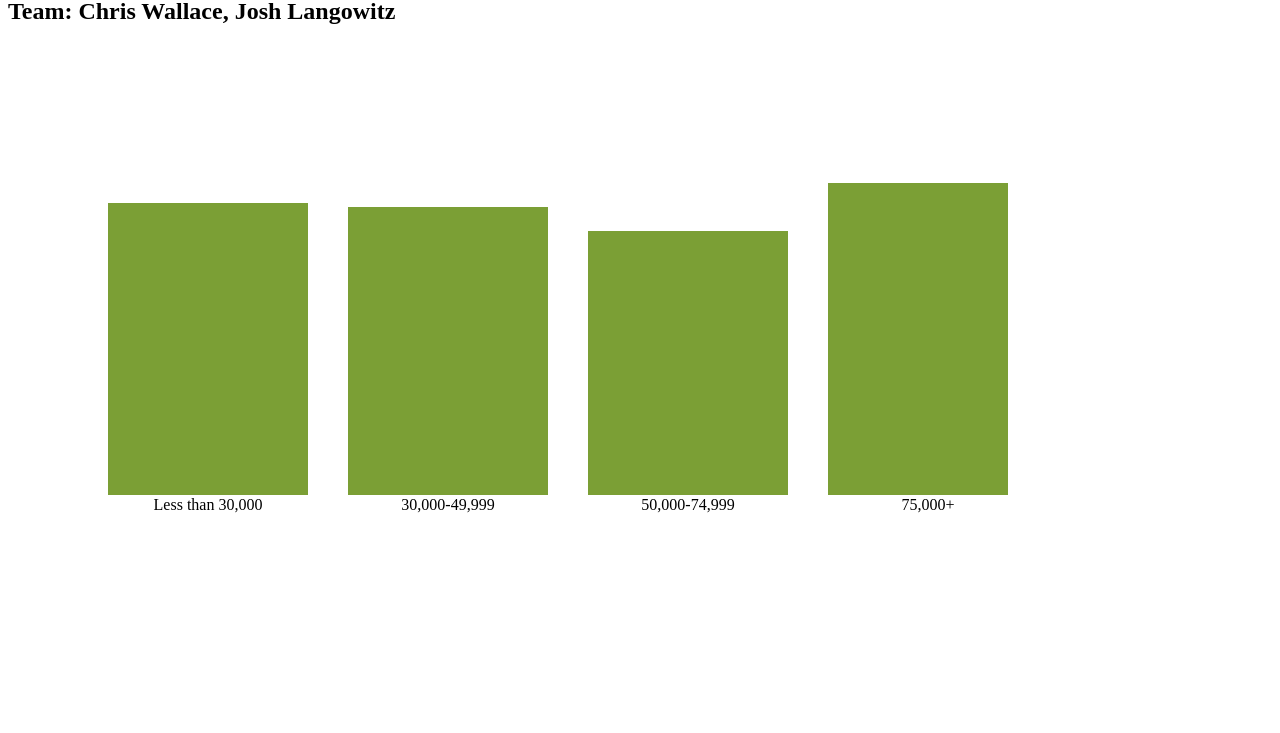
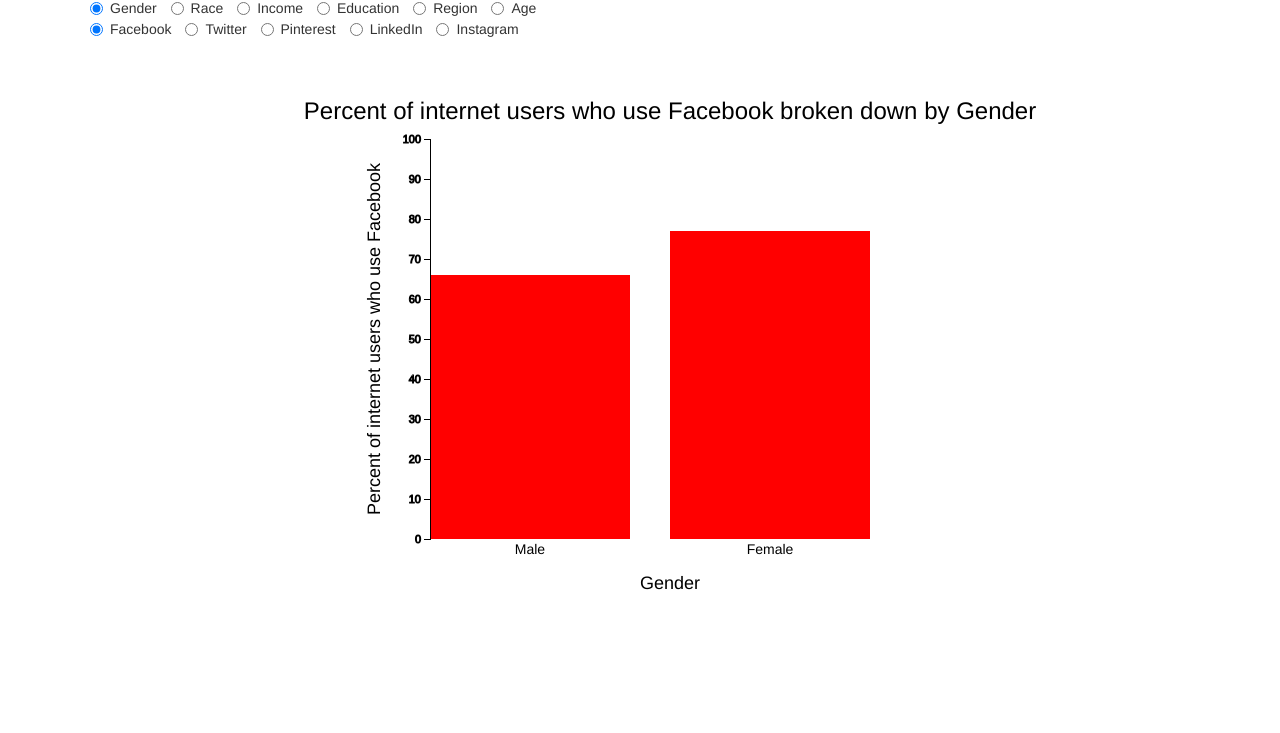
Before and after one commit to cwallac/DataViz-Lab-2, a plain HTML site: page index.html in a window 1280 px wide. Shown: the part 126-859 px from the top of the page. Drawn offline with nearby package versions, Linux system fonts and the light colour scheme.

Commit message:
generalization and radio buttons

```diff
--- a/index.html
+++ b/index.html
@@ -1,18 +1,3 @@
-Skip to content
-This repository
-Search
-Pull requests
-Issues
-Gist
- @cwallac
- Unwatch 3
-  Star 0
- Fork 0 flymperopoulos/CanvasDrawing
-Branch: master  CanvasDrawing/main.html
-@acejang1994acejang1994 14 days ago koch snowflake
-2 contributors @flymperopoulos @acejang1994
-RawBlameHistory     283 lines (240 sloc)  8.08 KB
-
 <!-- saved from url=(0054)http://rpucella.net/courses/dataviz-fa15/project1.html -->
 <html><head><meta http-equiv="Content-Type" content="text/html; charset=UTF-8">
 
@@ -20,23 +5,50 @@ RawBlameHistory     283 lines (240 sloc)  8.08 KB
   <title>Project 1</title>
 
 <style type="text/css"></style>
+<script type="text/javascript" src="https://cdnjs.cloudflare.com/ajax/libs/jquery/3.0.0-alpha1/jquery.min.js"></script>
 <script src="https://cdnjs.cloudflare.com/ajax/libs/d3/3.5.6/d3.min.js" charset="utf-8"></script>
+<link href="https://maxcdn.bootstrapcdn.com/bootstrap/3.3.5/css/bootstrap.min.css" rel="stylesheet" integrity="sha256-MfvZlkHCEqatNoGiOXveE8FIwMzZg4W85qfrfIFBfYc= sha512-dTfge/zgoMYpP7QbHy4gWMEGsbsdZeCXz7irItjcC3sPUFtf0kuFbDz/ixG7ArTxmDjLXDmezHubeNikyKGVyQ==" crossorigin="anonymous">
 <script src="script.js"></script>
 </head>
 
 
 <body>
 
-  <h1>Project 2 Social Network Visualization</h1>
-  <h2>Team: Chris Wallace, Josh Langowitz</h2>
+  <div class="container">
 
-  <svg width="1000" height="1000" id="question1">
 
-  </svg>
+    <h1>Project 2 Social Network Visualization</h1>
+    <h2>Team: Chris Wallace, Josh Langowitz</h2>
 
-  <svg width="1000" height="1000" id="question2">
+    <div class="radio-inline" id="segment">
+      <label class="radio-inline"><input type="radio" name="segment" checked="true" id="Gender">Gender</label>
+      <label class="radio-inline"><input type="radio" name="segment" id="Race">Race</label>
+      <label class="radio-inline"><input type="radio" name="segment" id="Income">Income</label>
+      <label class="radio-inline"><input type="radio" name="segment" id="Education">Education</label>
+      <label class="radio-inline"><input type="radio" name="segment" id="Region">Region</label>
+      <label class="radio-inline"><input type="radio" name="segment" id="Age">Age</label>
+    </div>
 
-  </svg>
+    <div></div>
+
+    <div class="radio-inline" id="network">
+      <label class="radio-inline"><input type="radio" name="network" checked="true" id="Facebook">Facebook</label>
+      <label class="radio-inline"><input type="radio" name="network" id="Twitter">Twitter</label>
+      <label class="radio-inline"><input type="radio" name="network" id="Pinterest">Pinterest</label>
+      <label class="radio-inline"><input type="radio" name="network" id="LinkedIn">LinkedIn</label>
+      <label class="radio-inline"><input type="radio" name="network" id="Instagram">Instagram</label>
+    </div>
+
+    <div>
+      <svg width="1000" height="600" id="question1">
+
+      </svg>
+
+      <svg width="1000" height="1000" id="question2">
+
+      </svg>
+    </div>
+  </div>
 
 
 
--- a/script.js
+++ b/script.js
@@ -11,12 +11,24 @@ var y = d3.scale.linear()
     .range([100,0]);
 
 var networkColors = {
-	"Twitter":"#AA3939",
-	"LinkedIn":"#226666",
-	"Facebook": "#7B9F35",
-	"Instagram": "#2D882D",
-	"Pinterest": "#AA6C39"
+	"Twitter":"Orange",
+	"LinkedIn":"Blue",
+	"Facebook": "Red",
+	"Instagram": "Green",
+	"Pinterest": "Violet"
 }
+
+var axisLabel = {
+	"Gender":"Gender",
+	"Race":"Race",
+	"Age":"Age",
+	"Income":"Anual Income in USD",
+	"Region":"Region of Living",
+	"Education":"Education Level"
+}
+
+var currentSegment = "Gender";
+var currentNetwork = "Facebook"
 
 // global variables
 
@@ -122,7 +134,7 @@ var data = {
 
 	},
 	"Income":{
-		"Less than 30,000":{
+		"<30,000":{
 			"Twitter":21,
 			"LinkedIn":17,
 			"Facebook":73,
@@ -379,6 +391,14 @@ var d3Data = [
 
 //drawAll(data,50,150);
 draw(d3Data);
+$("#segment input:radio").on("click", function() {
+	currentSegment = this.id;
+	question1(data);
+});
+$("#network input:radio").on("click", function() {
+	currentNetwork = this.id;
+	question1(data);
+});
 question1(data);
 }
 
@@ -565,18 +585,25 @@ function drawBarGraph(startX, startY, data) {
 }
 
 function question1(data) {
-	siteSegmentBreakdown(data, "Facebook", "Race", 100, 50);
-	siteSegmentBreakdown(data, "Facebook", "Income", 100, 50);
+	siteSegmentBreakdown(data, currentNetwork, currentSegment);
 
 }
 
-function siteSegmentBreakdown(data, site, segment, startX, startY) {
+function siteSegmentBreakdown(data, site, segment) {
+	//Clear the old graph
+	d3.select("#question1").selectAll("g").remove();
+
+	//Generate the proper data array for the bars
 	var segmentData = data[segment];
 	var graphData = []
 	for (var demographic in segmentData) {
 		graphData.push({name: demographic, height: barScale * segmentData[demographic][site]})
 	}
-	d3.select("#question1").selectAll("g").remove();
+
+	var startX = (1000 - graphData.length * (barWidth + barMargin)) / 2 + 100
+	var startY = 100
+
+	//Make the bars
 	d3.select("#question1").selectAll("g")
 		.data(graphData)
 		.enter()
@@ -587,11 +614,56 @@ function siteSegmentBreakdown(data, site, segment, startX, startY) {
 				.attr("width", barWidth)
 				.attr("height", function(d, i) {return d.height;})
 				.style("fill", networkColors[site]);
+
+	//Make the text labels for the categories
 	d3.select("#question1").selectAll("g").append("text")
 		.text(function(d) {return d.name;})
-	.attr("x",startX)
 		.attr("fontsize",15)
 		.attr("x", function(d, i) {return startX + (i + .5) * barWidth + (i) * barMargin;})
 		.attr("y",startY + 100 * barScale + 15 )
 		.style("text-anchor", "middle");
+
+	//Make the axis
+	var yAxis = d3.svg.axis()
+		.scale(d3.scale.linear().domain([0, 100]).range([100 * barScale, 0]))
+		.orient("left");
+	d3.select("#question1")
+		.append("g")
+			.attr("class", "y axis")
+			.attr("fill","none")
+			.attr("stroke","black")
+			.attr("shape-rendering","crispEdges")
+			.attr("font-family","sans-serif")
+			.attr("font-size","11px")
+			.attr("transform", "translate(" + startX + ", " + startY + ")")
+			.call(yAxis);
+
+	//Title the graph
+	d3.select("#question1")
+		.append("g")
+			.append("text")
+				.attr("x", startX + graphData.length * (barWidth + barMargin) / 2)
+				.attr("y", startY - 20)
+				.attr("font-size", "24px")
+				.style("text-anchor", "middle")
+				.text("Percent of internet users who use " + site + " broken down by " + segment);
+
+	//Label the x axis
+	d3.select("#question1")
+		.append("g")
+			.append("text")
+				.attr("x", startX + graphData.length * (barWidth + barMargin) / 2)
+				.attr("y", startY + barScale * 100 + 50)
+				.attr("font-size", "18px")
+				.style("text-anchor", "middle")
+				.text(axisLabel[segment]);
+
+	//Label the y axis
+	d3.select("#question1")
+		.append("g")
+			.append("text")
+				.attr("font-size", "18px")
+				.style("text-anchor", "middle")
+				.attr("transform", "translate(" + (startX - 50) + ", " + (startY + barScale * 50) + ")rotate(-90)")
+				.text("Percent of internet users who use " + site);
 }
```
Lines whose indentation alone changed are shown as unchanged.
